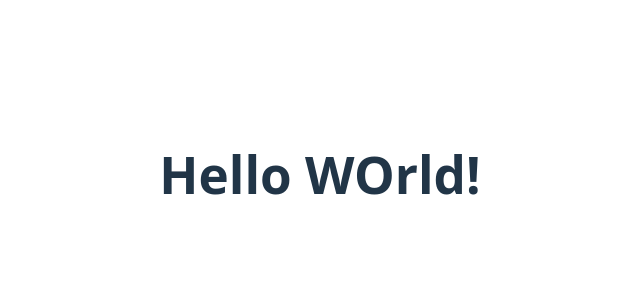
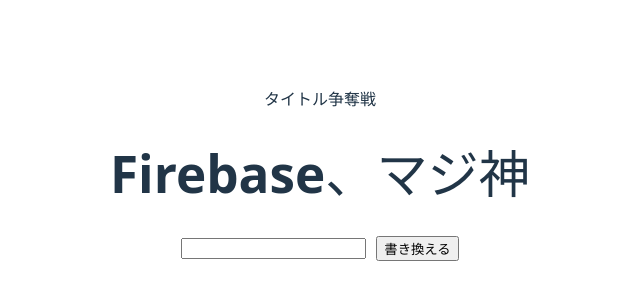
Before and after one commit to t-matsuda1011/LetterApp, a React (Vite) app: page / in a window 1280 px wide. Shown: the part 226-526 px from the top of the page, without its empty margins (320-960 px from the left). Built offline with nearby package versions, Linux system fonts and the light colour scheme.

Commit message:
テスト

```diff
--- a/src/App.tsx
+++ b/src/App.tsx
@@ -1,10 +1,51 @@
-import './App.css'
+import { useState } from "react";
+import "./App.css";
 
 function App() {
+  const [title, setTitle] = useState("Firebase、マジ神");
+  const [userTitle, setUserTitle] = useState("");
+
+  // ユーザー入力のハンドリング
+  function handleOnChangeUserTitle(newTitle: string) {
+    setUserTitle(newTitle);
+  }
+
+  // タイトルの変更
+  function handleOnSendTitle() {
+    setTitle(userTitle);
+    setUserTitle("");
+  }
+
   return (
     <>
       <div>
-        <h1>Hello WOrld!</h1>
+        タイトル争奪戦
+        <h1>{title}</h1>
+        <div
+          style={{
+            display: "flex",
+            flexDirection: "row",
+            justifyContent: "center",
+            alignItems: "center",
+            gap: 10,
+          }}
+        >
+          <input
+            type="text"
+            id="new-title"
+            name="new-title"
+            value={userTitle}
+            onChange={(e) => handleOnChangeUserTitle(e.target.value)}
+          />
+          <input
+            type="button"
+            id="change-title"
+            name="change-title"
+            value="書き換える"
+            minLength={50}
+            onClick={() => handleOnSendTitle()}
+          />
+        </div>
       </div>
     </>
   );
```
